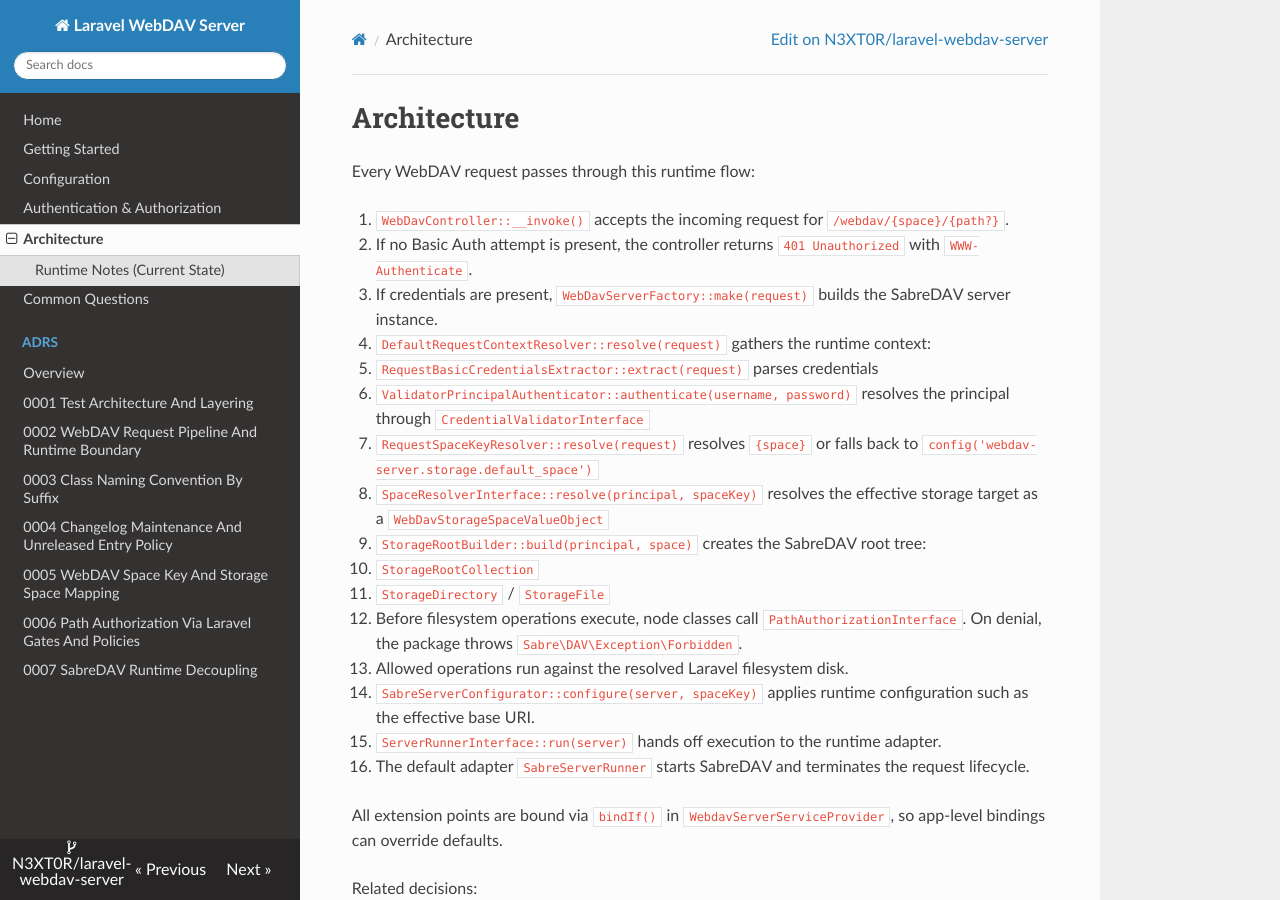
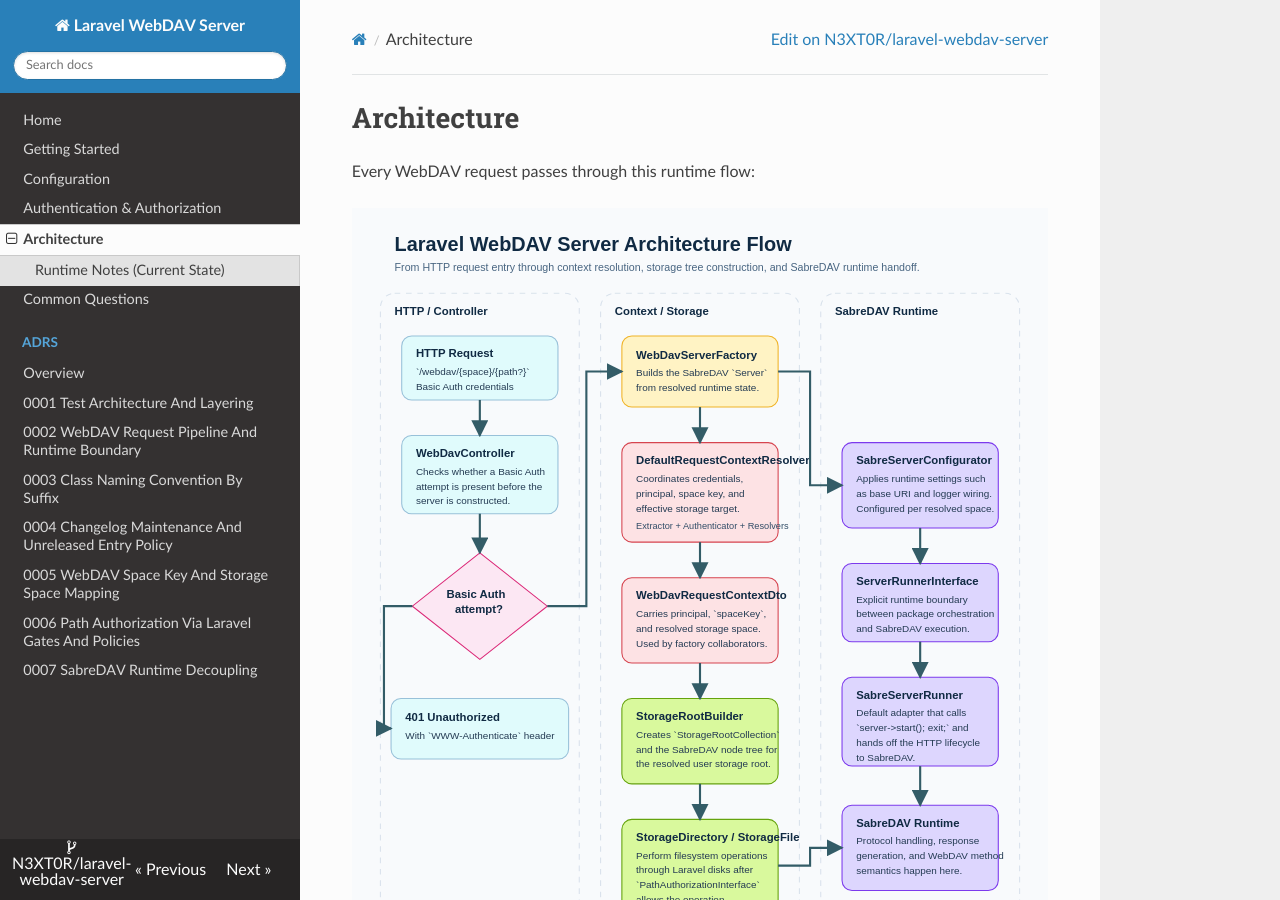
Before and after one commit to N3XT0R/laravel-webdav-server, an MkDocs documentation site: the page built from docs/architecture.md, in a window 1280 px wide and 900 px high. Built offline with MkDocs 1.6.1, drawn with Linux system fonts in a browser that asks for light colours; nearby versions of some CDN libraries.

```diff
--- a/docs/architecture.md
+++ b/docs/architecture.md
@@ -1,6 +1,8 @@
 # Architecture
 
 Every WebDAV request passes through this runtime flow:
+
+![Laravel WebDAV Server request flow](assets/architecture-request-flow.svg)
 
 1. `WebDavController::__invoke()` accepts the incoming request for `/webdav/{space}/{path?}`.
 2. If no Basic Auth attempt is present, the controller returns `401 Unauthorized` with `WWW-Authenticate`.
```
Also changed, not shown: docs/assets/architecture-request-flow.svg (added).
